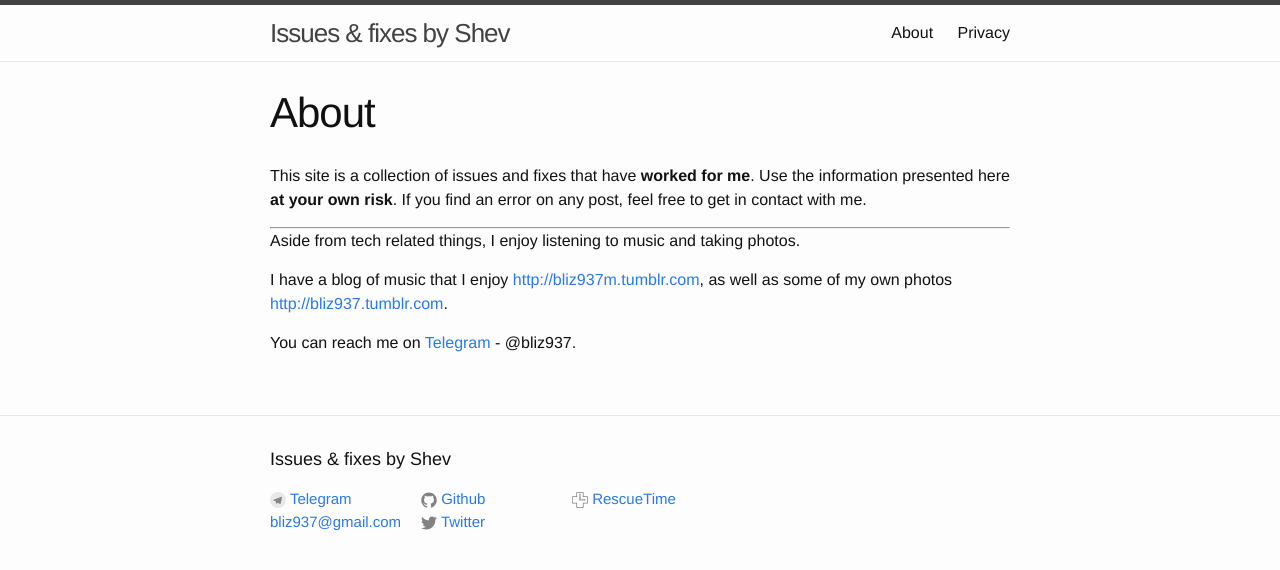
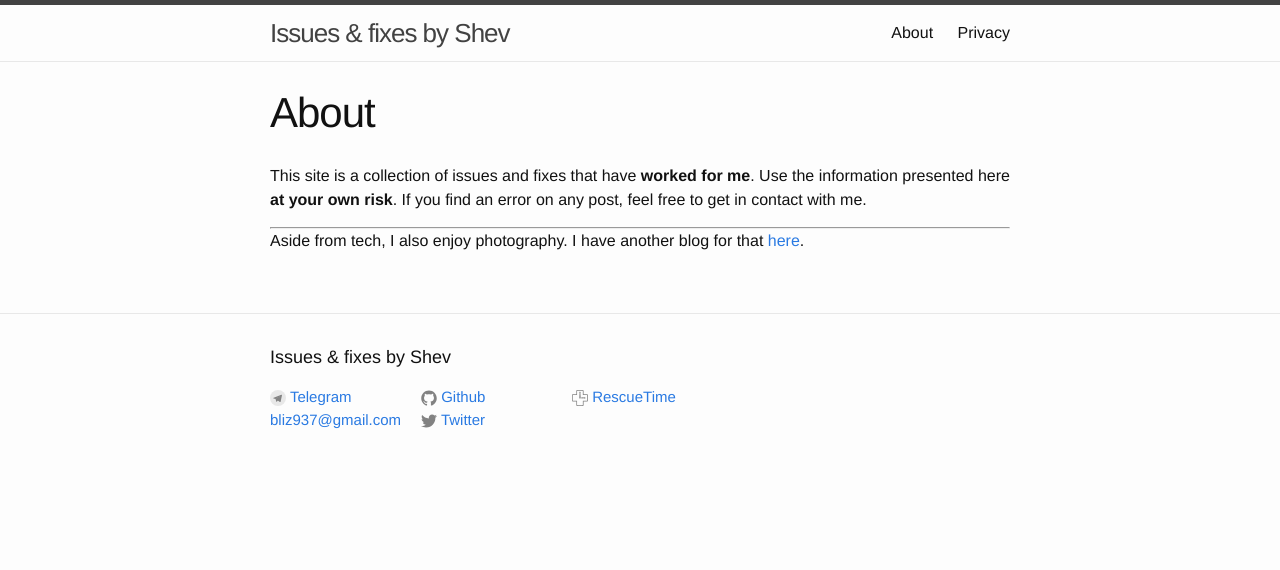
Before and after one commit to bliz937/bliz937.github.io, a Jekyll site: the page built from about.md, in a window 1280 px wide. Shown: the top 570 px of the page. Built offline with Jekyll 4.4.1, drawn with Linux system fonts in a browser that asks for light colours.

Commit message:
updated about

```diff
--- a/about.md
+++ b/about.md
@@ -9,10 +9,4 @@ Use the information presented here **at your own risk**. If you find an error on
 
 ---
 
-
-Aside from tech related things, I enjoy listening to music and taking photos.
-
-I have a blog of music that I enjoy [http://bliz937m.tumblr.com](http://bliz937m.tumblr.com), as well as some of my own photos
-[http://bliz937.tumblr.com](http://bliz937.tumblr.com).
-
-You can reach me on [Telegram](https://telegram.org) - @bliz937.
+Aside from tech, I also enjoy photography. I have another blog for that [here](shev.app).
```
